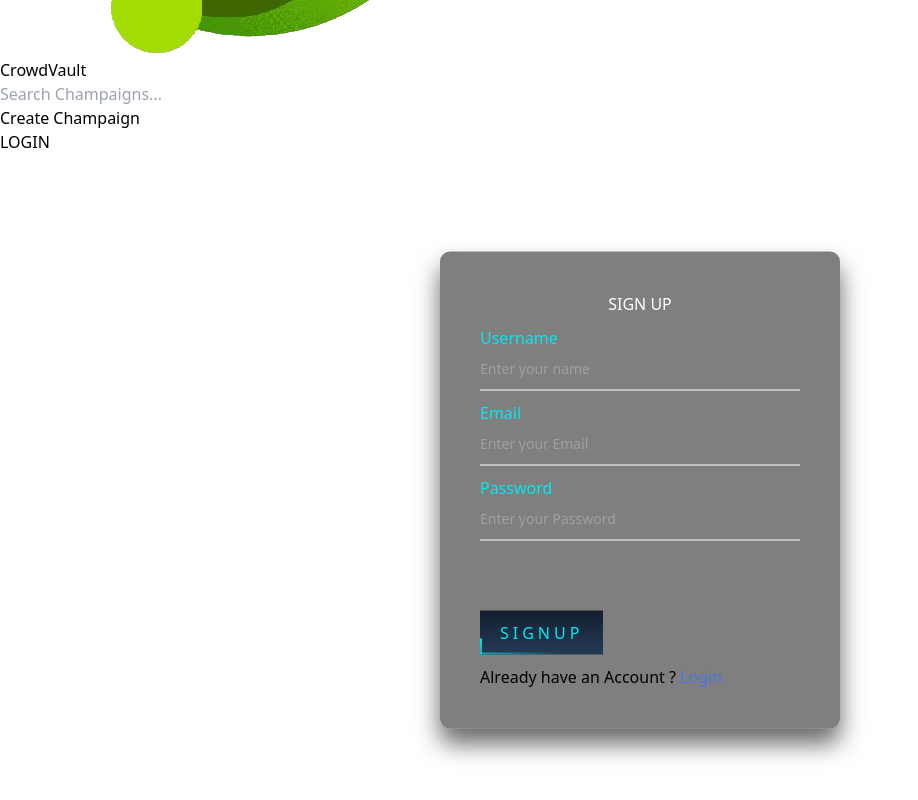
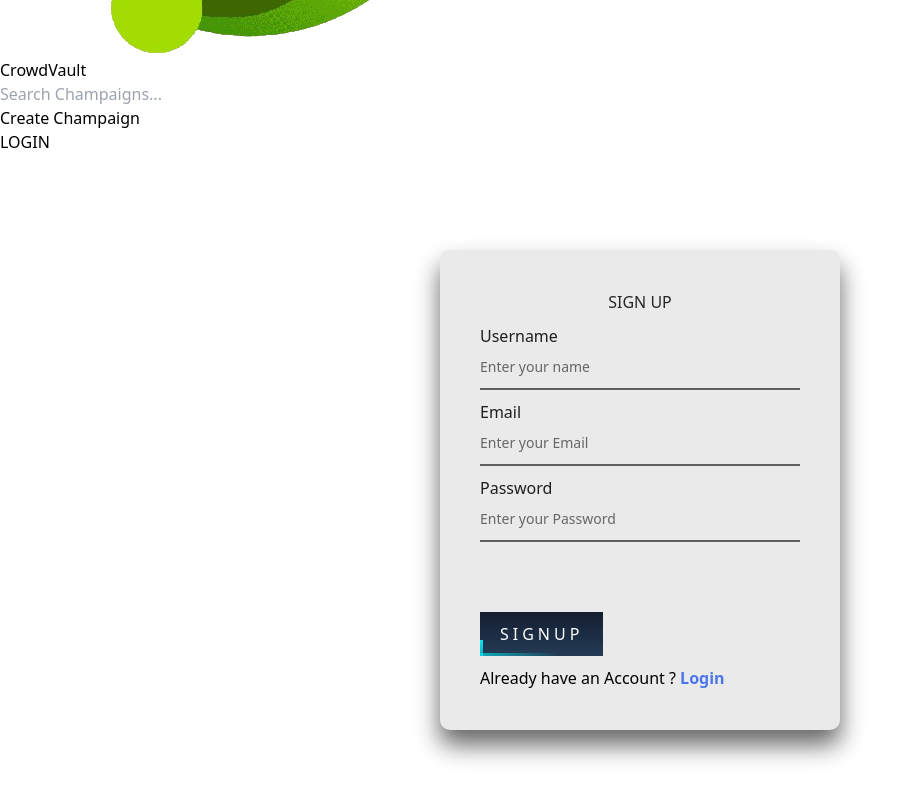
Before and after one commit to deepak759/CrowdVault, a React (Vite) app in the folder client/: page /signup in a window 1280 px wide. Shown: the part 980-1780 px from the top of the page, without its empty margins (0-918 px from the left). Built offline with nearby package versions, Linux system fonts and the light colour scheme.

Commit message:
auth pages fixed

```diff
--- a/client/src/components/Header.jsx
+++ b/client/src/components/Header.jsx
@@ -82,7 +82,7 @@ export default function Header() {
             &#9776;
           </button>
           {menuOpen && (
-            <div className="lg:hidden w-[80%] h-[80%] z-20  absolute top-14 left-0 bg-[#263447] text-white p-2">
+            <div className="lg:hidden w-[50%] h-[80%] z-20  absolute top-14 right-0 bg-[#263447] text-white p-2">
               <nav>
                 <ul className="flex flex-col text-2xl text-gray-300 space-y-8 list-none items-left m-8 p-0">
                   <li className="mb-2">
--- a/client/src/pages/DetailedChampaign.jsx
+++ b/client/src/pages/DetailedChampaign.jsx
@@ -13,6 +13,7 @@ const DetailedChampaign = () => {
   const [equity, setEquity] = useState(0);
   const [investment, setInvestment] = useState(0);
   const [isOwner, setIsOwner] = useState(false);
+  const [isLogin, setIsLogin] = useState(false);
   const [tip, setTip] = useState(250);
   const { currentUser } = useSelector((state) => state.user);
 
@@ -24,6 +25,7 @@ const DetailedChampaign = () => {
       const data = await res.json();
       setData(data);
       if (data.userRef === currentUser?._id) setIsOwner(true);
+      else setIsOwner(false)
     };
     getChampaign(params.id);
   }, [params.id, currentUser?._id]);
@@ -40,7 +42,8 @@ const DetailedChampaign = () => {
       handleInvestmentChange();
     }
   }, [investment]);
-
+if(currentUser!==null)setIsLogin(true)
+console.log(isLogin)
   const handleInvestment = async (e) => {
     e.preventDefault();
     const stripe = await loadStripe(
@@ -214,10 +217,10 @@ const DetailedChampaign = () => {
                 <button
                   type="submit"
                   className="bg-blue-500 text-white py-2 px-4 rounded-md hover:bg-blue-600"
-                  disabled={isOwner}
-                  style={{ cursor: isOwner ? "not-allowed" : "pointer" }}
+                  disabled={isOwner || !isLogin}
+                  style={{ cursor: (isOwner || !isLogin) ? "not-allowed" : "pointer" }}
                   title={
-                    isOwner ? "Owner cannot invest in their own Campaign" : ""
+                    isOwner ? "Owner cannot invest in their own Campaign" : !isLogin?"You Need to login before investing":""
                   }
                 >
                   Invest now
--- a/client/src/pages/SignUp.jsx
+++ b/client/src/pages/SignUp.jsx
@@ -4,30 +4,30 @@ import "./authStyle.css";
 
 export default function SignUp() {
   const [formdata, setformdata] = useState({});
-  const navigate=useNavigate()
+  const navigate = useNavigate();
   const handleChange = (e) => {
     setformdata({ ...formdata, [e.target.name]: e.target.value });
   };
   const handleSubmit = async (e) => {
     e.preventDefault();
-    const res=await fetch('/api/user/signup',{
-      method:'POST',
-     headers:{
-      'Content-Type':'application/json'
+    const res = await fetch("/api/user/signup", {
+      method: "POST",
+      headers: {
+        "Content-Type": "application/json",
       },
-     body:JSON.stringify(formdata)
-    })
-    const data=await res.json();
-    if(data.success==false){
-      alert('something went wrong')
-      return
-    }
-    else{
-      navigate('/signin')
+      body: JSON.stringify(formdata),
+    });
+    const data = await res.json();
+    if (data.success == false) {
+      alert("something went wrong");
+      return;
+    } else {
+      navigate("/signin");
     }
   };
 
   return (
+
       <div className="login-box mt-80 sm:w-[500px]">
         <h2 className="font-bold text-3xl">SIGN UP</h2>
         <form onSubmit={handleSubmit}>
@@ -82,5 +82,6 @@ e.preventDefault();
           </div>
         </form>
       </div>
+
   );
 }
--- a/client/src/pages/authStyle.css
+++ b/client/src/pages/authStyle.css
@@ -1,3 +1,5 @@
+
+
 
 
 .login-box {
@@ -7,17 +9,18 @@
   transform: translate(-50%, -50%);
   width: 400px;
   padding: 40px;
-    background: rgba(0, 0, 0, 0.5);
+  background: rgb(234, 234, 234);
   box-sizing: border-box;
   box-shadow: 0 15px 25px rgba(0, 0, 0, 0.6);
   border-radius: 10px;
 }
 
 
+
   .login-box h2 {
     margin: 0 0 30px;
     padding: 0;
-      color: #fff;
+    color: #000000d6;
     text-align: center;
   }
 
@@ -29,12 +32,13 @@
     width: 100%;
     padding: 10px 0;
     font-size: 16px;
-      color: #fff;
+    color: black;
     margin-bottom: 30px;
     border: none;
-      border-bottom: 1px solid #fff;
+    border-bottom: 2px solid rgb(99, 95, 95);
     outline: none;
     background: transparent;
+    /* background-color: black; */
   }
 
 
@@ -53,12 +57,13 @@
   .login-box .user-box input ~ label {
     top: -20px;
     left: 0;
-      color: #03e9f4;
+    color: #000000df;
+    font-weight: 500;
     font-size: 16px;
   }
 
   .user-box input::placeholder {
-      color: #a0a0a0;
+    color: #333333b8;
    font-size: 14px;
   }
 
@@ -66,7 +71,7 @@
     position: relative;
     display: inline-block;
     padding: 10px 20px;
-      color: #03e9f4;
+    color: white;
     background: linear-gradient(#141e30, #243b55);
     font-size: 16px;
     text-decoration: none;
@@ -96,7 +101,7 @@
     top: 0;
     left: -100%;
     width: 100%;
-      height: 2px;
+    height: 3px;
     background: linear-gradient(90deg, transparent, #03e9f4);
     animation: btn-anim1 1s linear infinite;
   }
@@ -113,7 +118,7 @@
   .login-box .auth span:nth-child(2) {
     top: -100%;
     right: 0;
-      width: 2px;
+    width: 3px;
     height: 100%;
     background: linear-gradient(180deg, transparent, #03e9f4);
     animation: btn-anim2 1s linear infinite;
@@ -135,7 +140,7 @@
     bottom: 0;
     right: -100%;
     width: 100%;
-      height: 2px;
+    height: 3px;
     background: linear-gradient(270deg, transparent, #03e9f4);
     animation: btn-anim3 1s linear infinite;
     animation-delay: .5s
@@ -153,7 +158,7 @@
   .login-box .auth span:nth-child(4) {
     bottom: -100%;
     left: 0;
-      width: 2px;
+    width: 3px;
     height: 100%;
     background: linear-gradient(360deg, transparent, #03e9f4);
     animation: btn-anim4 1s linear infinite;
@@ -177,6 +182,7 @@
   .login-link {
     color: #4b76eb; /* Set the color you want for the Login link */
     text-decoration: none;
+    font-weight: bold;
   }
 
   .login-link:hover {
```
Also changed, not shown: 1 other file (tests, documents, lock files or other folders). Lines whose indentation alone changed are shown as unchanged.
